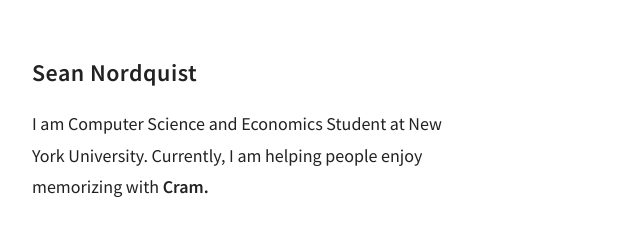
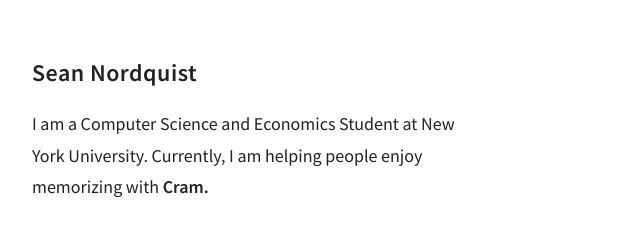
Before and after one commit to nordquists/portfolio, a Gatsby site: page / in a window 1280 px wide. Shown: the top 250 px of the page, 168-808 px from the left. Built offline with nearby package versions, Linux system fonts and the light colour scheme; Gatsby itself is replaced by a stand-in of ours; some packages are replaced by stand-ins of ours.

Commit message:
fixed wording for introduction

```diff
--- a/src/components/introduction/Introduction.js
+++ b/src/components/introduction/Introduction.js
@@ -92,7 +92,7 @@ export const Introduction = () => {
                 Sean Nordquist
             </Name>
             <Description>
-                I am Computer Science and Economics Student at New York University. Currently, I am helping people enjoy memorizing with <Link>Cram.</Link>
+                I am a Computer Science and Economics Student at New York University. Currently, I am helping people enjoy memorizing with <Link href="#">Cram.</Link>
             </Description>
             <LinksWrapper>
                 <Link href="mailto:sean@nordquists.com">sean@nordquists.com</Link>
```
